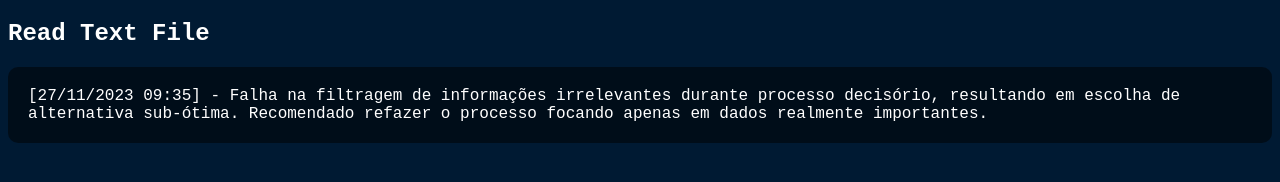
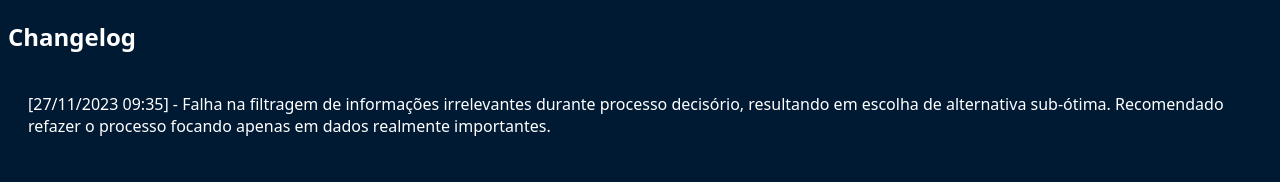
Before and after one commit to syntz-dev/changelog, a plain HTML site: page index.html in a window 1280 px wide. Drawn offline with Linux system fonts and the light colour scheme.

Commit message:
Update index.html

```diff
--- a/index.html
+++ b/index.html
@@ -1,36 +1,38 @@
 <!DOCTYPE html>
 <html>
 <head>
+<meta name="viewport" content="width=device-width, initial-scale=1.0">
+
 <style>
 body {
   background-color: #001a33;
-    background-repeat: no-repeat;
-    background-attachment: fixed;
-    background-size: cover;
   color: white;
-    font-family: 'Courier New', Courier, monospace;
+  font-family: system-ui, -apple-system, BlinkMacSystemFont, '.SFNSText-Regular', sans-serif;
 }
 
 #content {
-    background-color: rgba(0, 0, 0, 0.5);
   padding: 20px;
   border-radius: 10px;
 }
 </style>
+
 </head>
+
 <body>
 
-<h2>Read Text File</h2>
+<h2>Changelog</h2>
 
 <div id="content"></div>
 
 <script>
+
 fetch('changelog.txt')
   .then(response => response.text())
   .then(data => {
     document.getElementById('content').innerText = data;
   })
   .catch(error => console.error(error));
+
 </script>
 
 </body>
```
Lines whose indentation alone changed are shown as unchanged.
